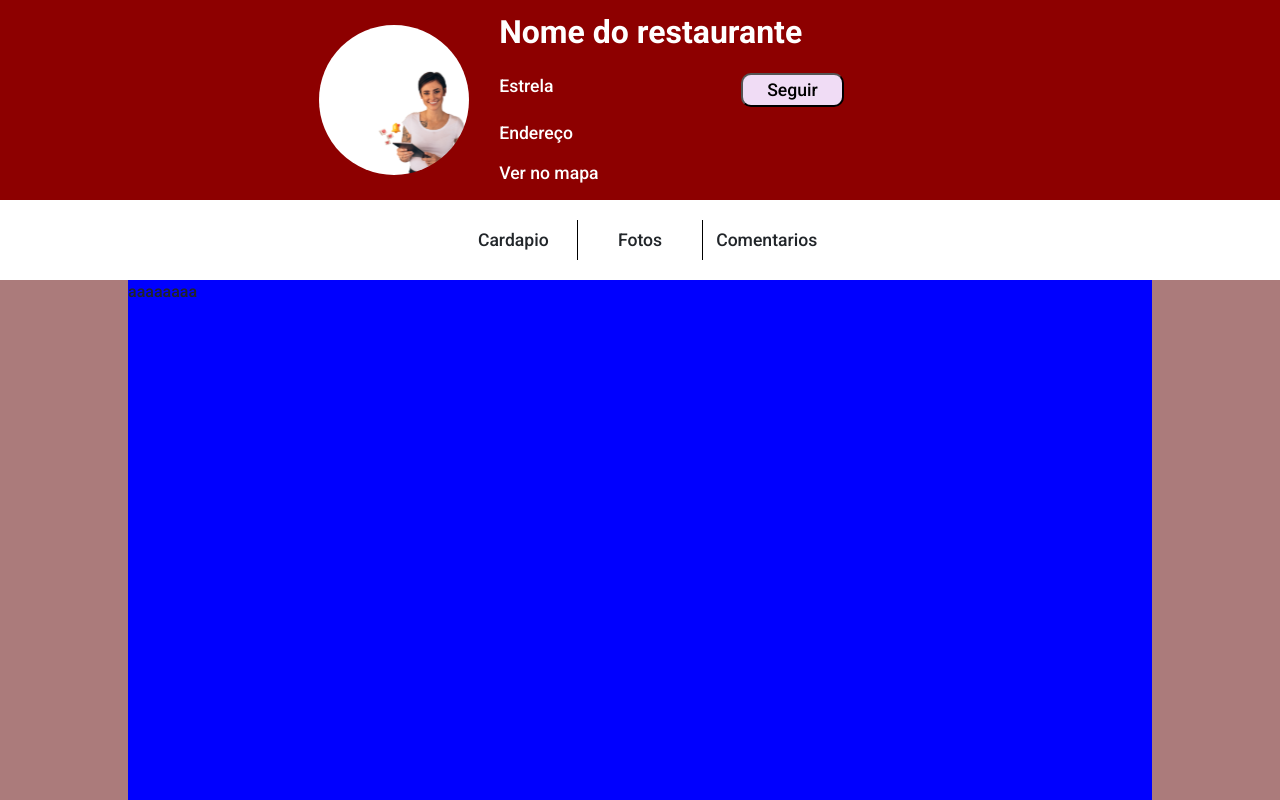
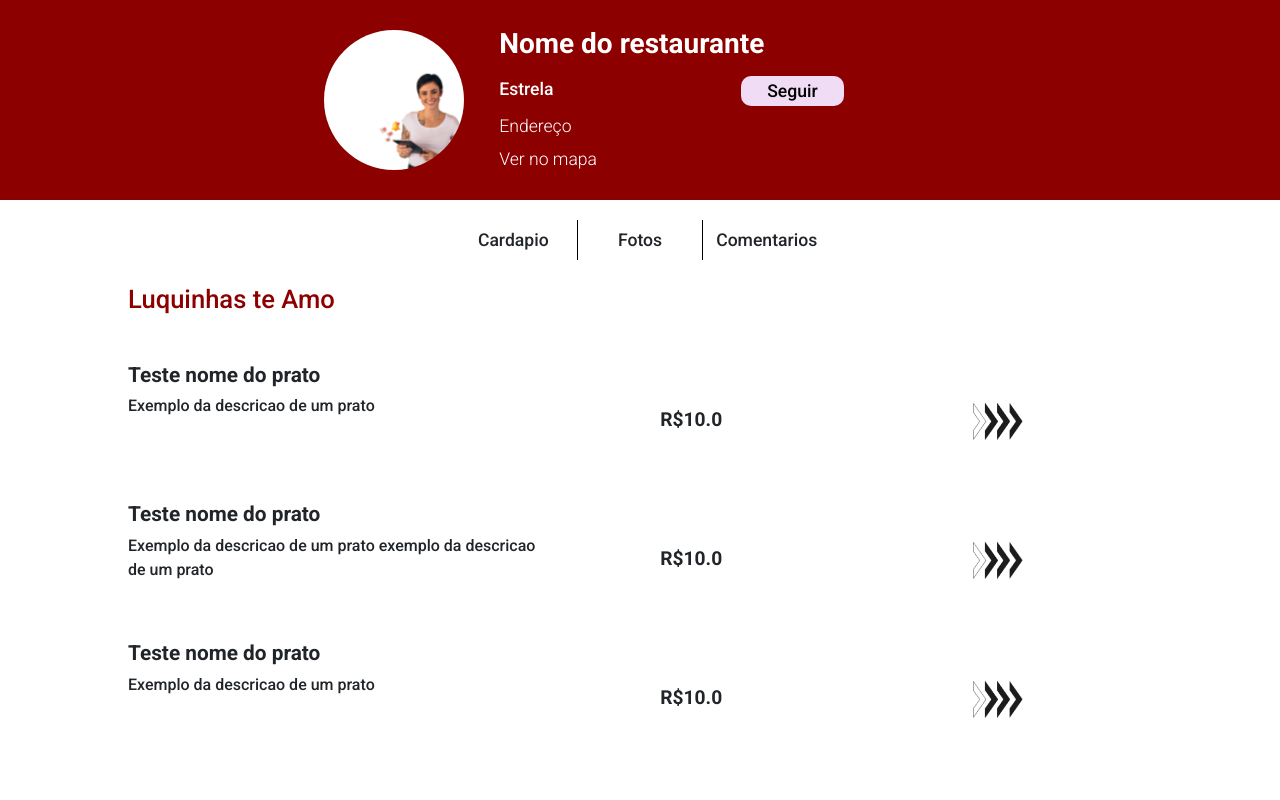
Before and after one commit to meuMenuPI/site-institucional, a React (Create React App) app in the folder projeto-meu-menu/: page /restaurante-pagina in a window 1280 px wide. Built offline with nearby package versions, Linux system fonts and the light colour scheme.

Commit message:
Tela de cardapio

```diff
--- a/projeto-meu-menu/src/components/restaurantePaginaComponents/Cardapio.jsx
+++ b/projeto-meu-menu/src/components/restaurantePaginaComponents/Cardapio.jsx
@@ -4,7 +4,7 @@ function Cardapio(props) {
     return (
         <div className='rp_cardapio'>
             <div className='rp_alinharCardapio'>
-                <span>{props.nomeRestaurante}aaaaaaaa</span>
+                <span className='rp_nomeCardapio'>{props.nomeRestaurante}Luquinhas te Amo</span>
             </div>
         </div>
     )
--- a/projeto-meu-menu/src/components/restaurantePaginaComponents/HeaderPagina.jsx
+++ b/projeto-meu-menu/src/components/restaurantePaginaComponents/HeaderPagina.jsx
@@ -9,12 +9,12 @@ function HeaderPagina(props) {
                     <div className='rp_imgHeader' style={{backgroundImage: `url(${props.imgFundo})`}} />
                 </div>
                 <div className='rp_dadosRestaurante'>
-                    <h2 className='rp_nomeH2'>Nome do restaurante</h2>
+                    <h3 className='rp_nomeH2'>Nome do restaurante</h3>
                     <div className='rp_divEstrelaSeguir'>
                         <span>Estrela</span>
                         <button className='rp_botaoSeguir'>Seguir</button>
                     </div>
-                    <span>Endereço</span>
+                    <span className='rp_endereco'>Endereço</span>
                     <span className='rp_verNoMapa'>Ver no mapa</span>
                 </div>
             </div>
--- /dev/null
+++ b/projeto-meu-menu/src/components/restaurantePaginaComponents/ItemCardapio.jsx
@@ -0,0 +1,23 @@
+import React, { useState } from 'react'
+import Design from '../../assets/images/design_cadastro_usuario.png'
+
+function ItemCardapio(props) {
+    return (
+        <div className='rp_itemCardapio'>
+            <div className='rp_alinharCardapio'>
+                    <div className='rp_descricaoPrato'>
+                        <span className='rp_nomePrato'>{props.nome}</span>
+                        {props.descricao}
+                    </div>
+                    <div className='rp_precoPrato'>
+                        R${props.preco}
+                    </div>
+                    <div className='rp_fotoPrato'>
+                        <img src={props.img} alt="" className='rp_fotoPrato'/>
+                    </div>
+            </div>
+        </div>
+    )
+}
+
+export default ItemCardapio;
--- a/projeto-meu-menu/src/pages/RestaurantePagina/RestaurantePagina.jsx
+++ b/projeto-meu-menu/src/pages/RestaurantePagina/RestaurantePagina.jsx
@@ -3,13 +3,19 @@ import HeaderPagina from '../../components/restaurantePaginaComponents/HeaderPag
 import Logo_preto from '../../assets/images/login_fundo.svg'
 import MenuPagina from '../../components/restaurantePaginaComponents/MenuPagina';
 import Cardapio from '../../components/restaurantePaginaComponents/Cardapio';
+import ItemCardapio from '../../components/restaurantePaginaComponents/ItemCardapio';
+import Design from '../../assets/images/design_cadastro_usuario.png'
 
 function RestaurantePagina() {
   return (
     <>
       <HeaderPagina imgFundo={Logo_preto}/>
       <MenuPagina/>
-      <Cardapio/>
+      <Cardapio>
+      </Cardapio>
+      <ItemCardapio nome="Teste nome do prato" descricao="Exemplo da descricao de um prato" preco="10.0" img={Design}/>
+      <ItemCardapio nome="Teste nome do prato" descricao="Exemplo da descricao de um prato exemplo da descricao de um prato " preco="10.0" img={Design}/>
+      <ItemCardapio nome="Teste nome do prato" descricao="Exemplo da descricao de um prato" preco="10.0" img={Design}/>
     </>
   )
 }
--- a/projeto-meu-menu/src/pages/RestaurantePagina/style.css
+++ b/projeto-meu-menu/src/pages/RestaurantePagina/style.css
@@ -12,18 +12,19 @@
     height: 25vh;
     display: flex;
     justify-content: center;
+    align-items: center;
 }
 .rp_containerInfoRestaurante{
     width: 55%;
-    height: 100%;
+    height: 80%;
     display: flex;
     align-items: center;
     justify-content: space-between;
 }
 .rp_imgHeader{
     border-radius: 50%;
-    width: 150px;
-    height: 150px;
+    width: 140px;
+    height: 140px;
     background-color: white;
     background-repeat: no-repeat;
     background-position: center;
@@ -46,6 +47,12 @@
     color: white;
     font-size: 1.1rem;
 }
+.rp_endereco{
+    font-weight: 300;
+}
+.rp_verNoMapa{
+    font-weight: 300;
+}
 .rp_divEstrelaSeguir{
     width: 70%;
     display: flex;
@@ -62,8 +69,8 @@
     border-radius: 10px;
     padding: 0.5%;
     min-width: 30%;
-    border-color: black;
     font-weight: 400;
+    border: none;
 }
 
 .rp_verNoMapa{
@@ -106,8 +113,7 @@
 
 .rp_cardapio{
     width: 100vw;
-    height: 65vh;
-    background-color: rgb(171, 123, 123);
+    height: 10vh;
     display: flex;
     justify-content: center;
     align-items: center;
@@ -116,6 +122,54 @@
 .rp_alinharCardapio{
     height: 100%;
     width: 80%;
-    background-color: blue;
-    justify-content: space-around;
+    display: flex;
+    justify-content: flex-start;
 }
+
+.rp_nomeCardapio{
+    color: #8D0000;
+    font-size: 1.6rem;
+}
+
+.rp_itemCardapio{
+    width: 100vw;
+    height: 15vh;
+    display: flex;
+    justify-content: center;
+    align-items: center;
+    margin-bottom: 1.5%;
+}
+
+
+.rp_descricaoPrato{
+    height: 100%;
+    width: 40%;
+    display: flex;
+    align-items: flex-start;
+    justify-content: flex-start;
+    flex-direction: column;
+}
+
+.rp_nomePrato{
+    font-size: 1.3rem;
+    font-weight: bold;
+    margin-bottom: 0.2rem;
+}
+
+.rp_precoPrato{
+    height: 100%;
+    width: 30%;
+    display: flex;
+    align-items: center;
+    justify-content: center;
+    font-weight: 900;
+    font-size: 1.2rem;
+}
+
+.rp_fotoPrato{
+    height: 100%;
+    width: 30%;
+    display: flex;
+    align-items: center;
+    justify-content: center;
+}
```
